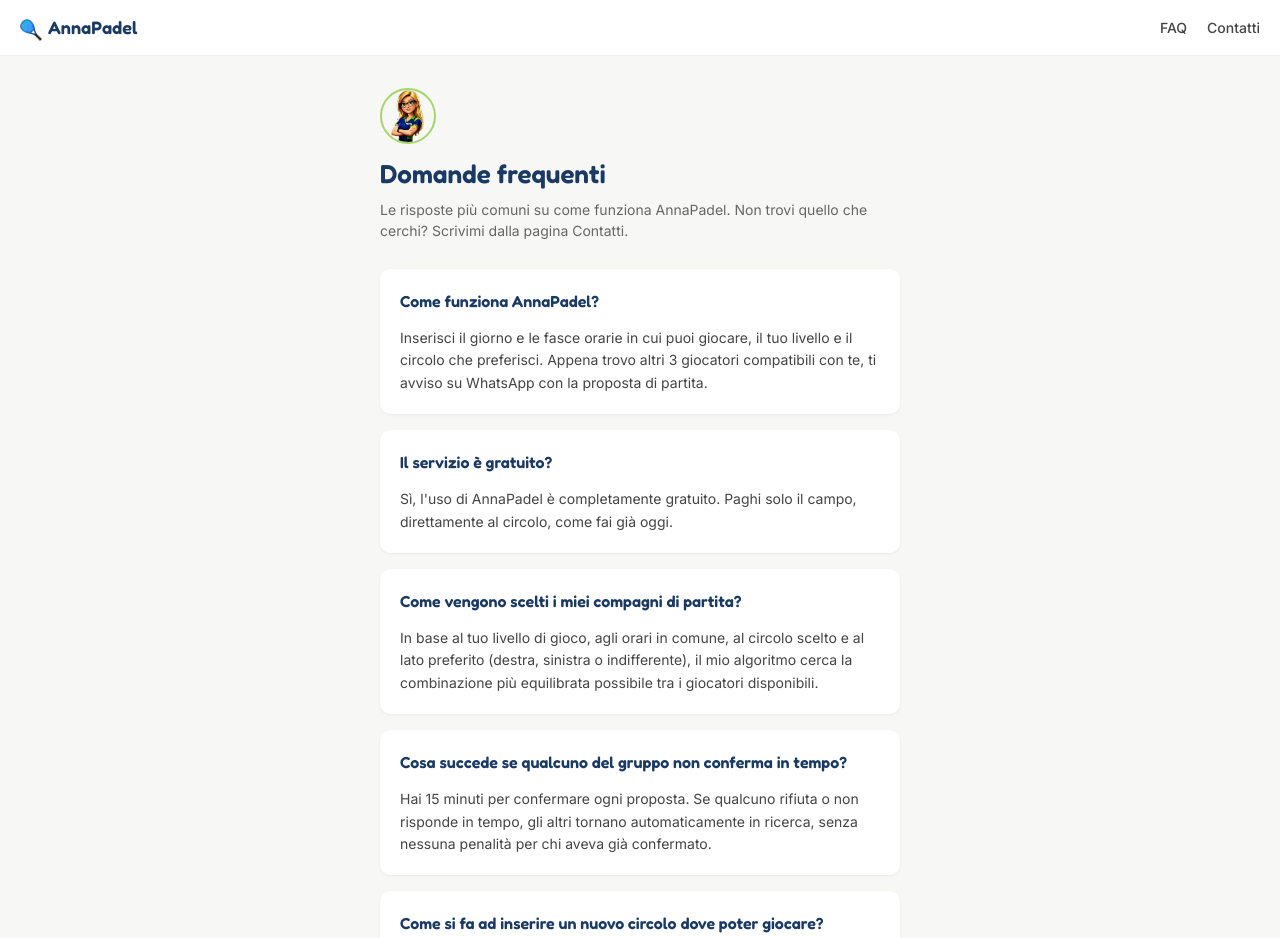
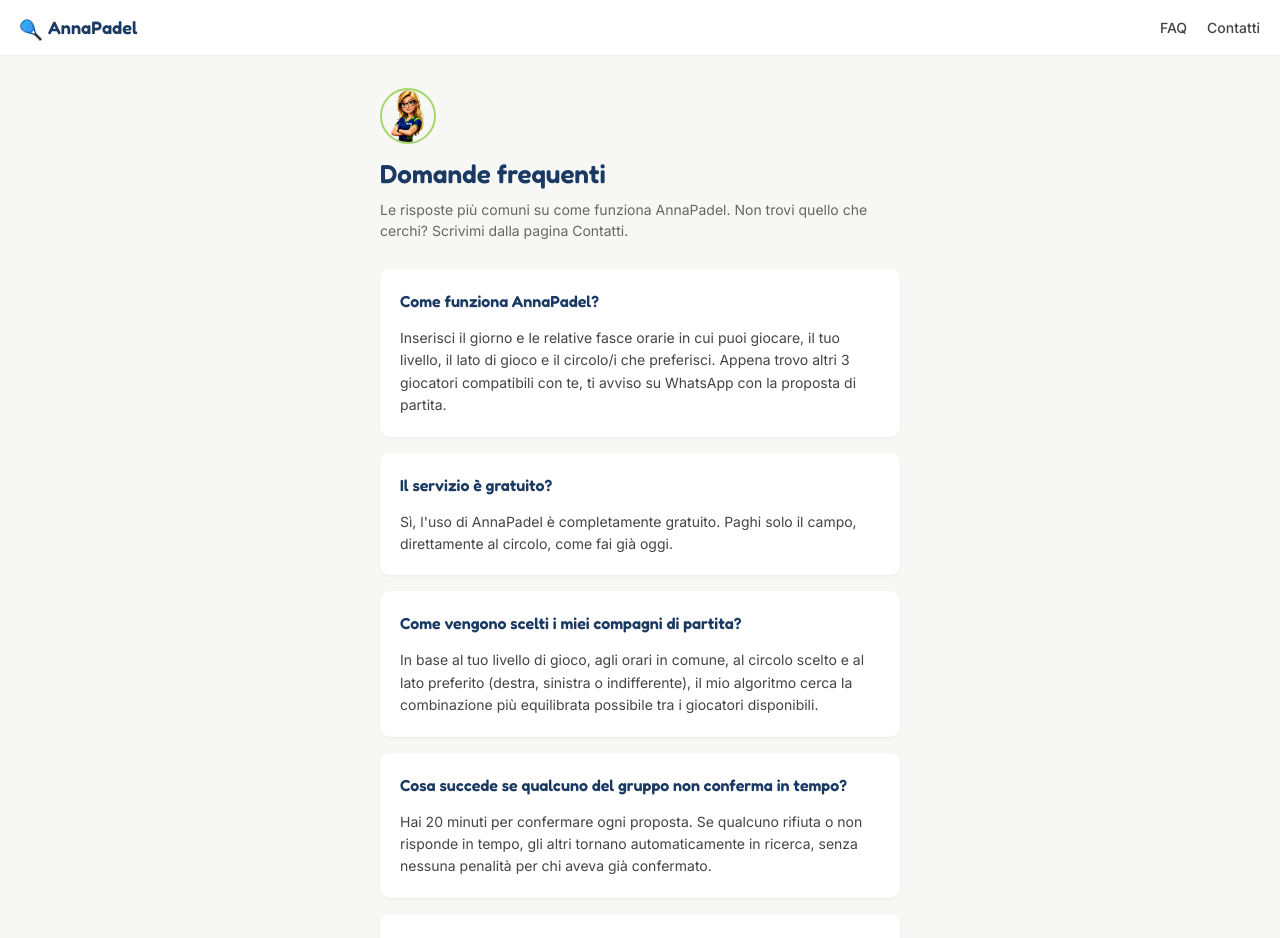
Before and after one commit to theseo212/padel-frontend, a Next.js app: page /faq in a window 1280 px wide. Shown: the top 938 px of the page. Built offline with nearby package versions, Linux system fonts and the light colour scheme.

Commit message:
Add files via upload

```diff
--- a/app/faq/page.js
+++ b/app/faq/page.js
@@ -5,7 +5,7 @@ export const metadata = {
 const FAQ = [
   {
     domanda: 'Come funziona AnnaPadel?',
-    risposta: 'Inserisci il giorno e le fasce orarie in cui puoi giocare, il tuo livello e il circolo che preferisci. Appena trovo altri 3 giocatori compatibili con te, ti avviso su WhatsApp con la proposta di partita.',
+    risposta: 'Inserisci il giorno e le relative fasce orarie in cui puoi giocare, il tuo livello, il lato di gioco e il circolo/i che preferisci. Appena trovo altri 3 giocatori compatibili con te, ti avviso su WhatsApp con la proposta di partita.',
   },
   {
     domanda: 'Il servizio è gratuito?',
@@ -17,11 +17,7 @@ const FAQ = [
   },
   {
     domanda: 'Cosa succede se qualcuno del gruppo non conferma in tempo?',
-    risposta: 'Hai 15 minuti per confermare ogni proposta. Se qualcuno rifiuta o non risponde in tempo, gli altri tornano automaticamente in ricerca, senza nessuna penalità per chi aveva già confermato.',
-  },
-    {
-    domanda: 'Come si fa ad inserire un nuovo circolo dove poter giocare?',
-    risposta: 'Scrivimi tramite il modulo dei contatti e ti spiegherò come procedere.',
+    risposta: 'Hai 20 minuti per confermare ogni proposta. Se qualcuno rifiuta o non risponde in tempo, gli altri tornano automaticamente in ricerca, senza nessuna penalità per chi aveva già confermato.',
   },
   {
     domanda: 'Devo pagare il campo tramite il sito?',
@@ -42,6 +38,10 @@ const FAQ = [
     {
     domanda: 'Il mio livello di gioco non è corretto, come posso modificarlo?',
     risposta: 'Scrivimi tramite il modulo dei contatti e analizzeremo la situazione insieme.',
+  },
+      {
+    domanda: 'Come si fa ad inserire un nuovo circolo dove poter giocare?',
+    risposta: 'Scrivimi tramite il modulo dei contatti e ti spiegherò come procedere.',
   },
   {
     domanda: 'I miei dati sono al sicuro?',
```
